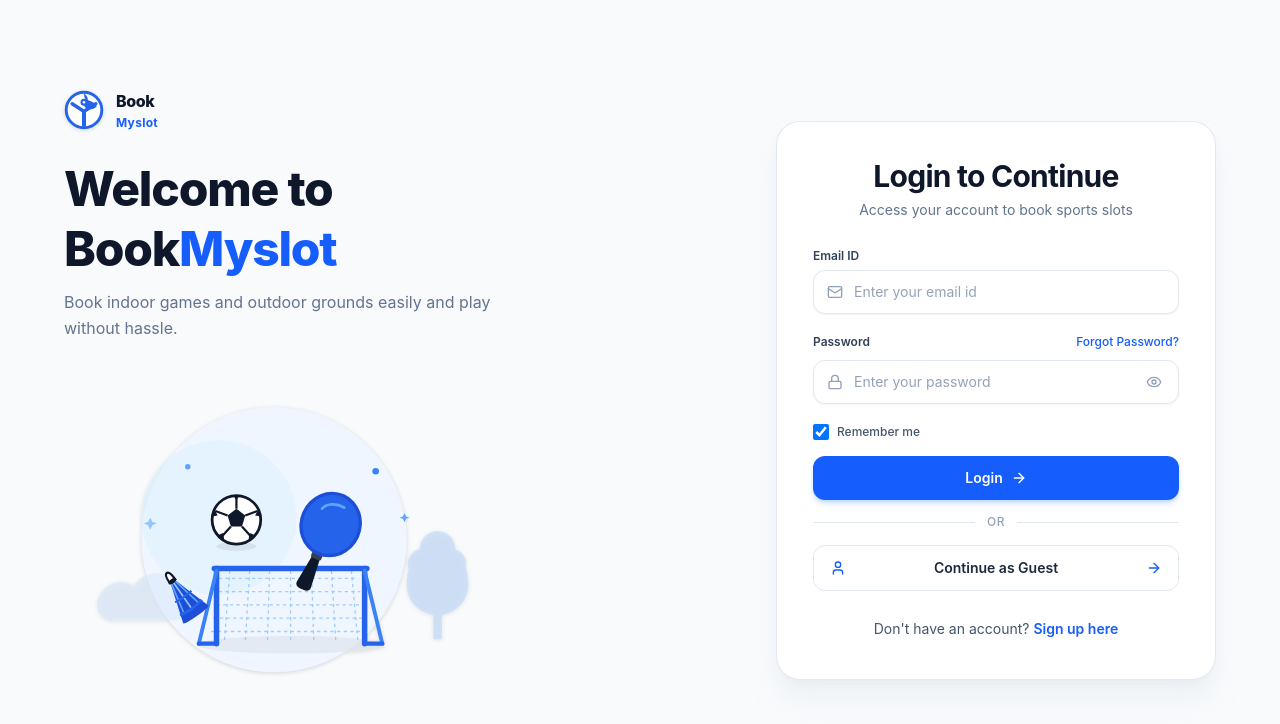
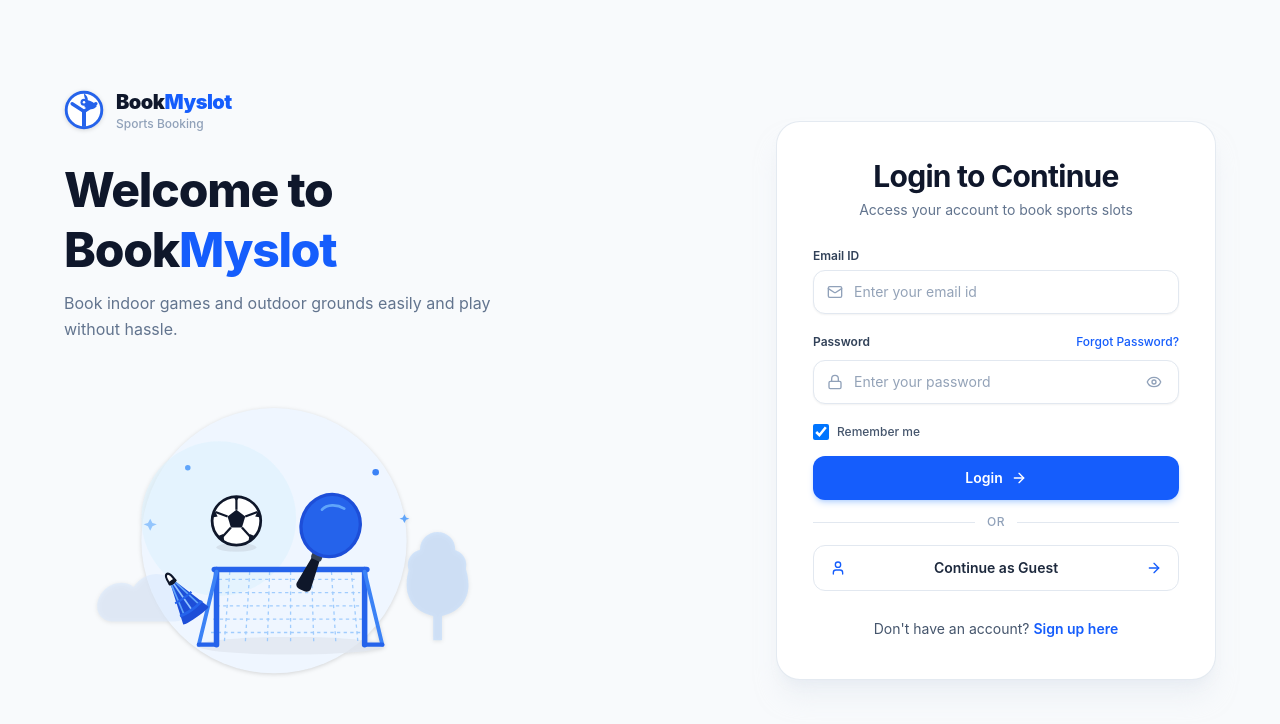
Before and after one commit to jeffy-joe/campus_slot_booking, a React (Vite) app: page /#login in a window 1280 px wide. Shown: the top 724 px of the page. Built offline with nearby package versions, Linux system fonts and the light colour scheme; no server answers.

Commit message:
Keep BookMyslot unified on top line with Sports Booking description below

```diff
--- a/src/components/Sidebar.tsx
+++ b/src/components/Sidebar.tsx
@@ -78,9 +78,13 @@ export const Sidebar: React.FC<SidebarProps> = ({
           className="flex items-center gap-3 text-left group transition-transform active:scale-95 cursor-pointer"
         >
           <LogoIcon className="w-8 h-8 flex-shrink-0 drop-shadow-sm" />
-          <div className="leading-none">
-            <span className="block font-extrabold text-slate-900 text-sm tracking-tight">Book</span>
-            <span className="block font-bold text-blue-600 text-xs tracking-wide mt-0.5">Myslot</span>
+          <div className="leading-tight">
+            <span className="block font-black text-slate-900 text-base tracking-tight">
+              Book<span className="text-blue-600">Myslot</span>
+            </span>
+            <span className="block font-medium text-slate-400 text-xs">
+              Sports Booking
+            </span>
           </div>
         </button>
 
--- a/src/components/admin/AdminSidebar.tsx
+++ b/src/components/admin/AdminSidebar.tsx
@@ -60,9 +60,13 @@ export const AdminSidebar: React.FC<AdminSidebarProps> = ({
           className="flex items-center gap-3 text-left group transition-transform active:scale-95 cursor-pointer"
         >
           <LogoIcon className="w-8 h-8 flex-shrink-0 drop-shadow-xs" />
-          <div className="leading-none">
-            <span className="block font-extrabold text-slate-900 text-sm tracking-tight">Book</span>
-            <span className="block font-bold text-blue-600 text-xs tracking-wide mt-0.5">Myslot</span>
+          <div className="leading-tight">
+            <span className="block font-black text-slate-900 text-base tracking-tight">
+              Book<span className="text-blue-600">Myslot</span>
+            </span>
+            <span className="block font-medium text-slate-400 text-xs">
+              Sports Booking
+            </span>
           </div>
         </button>
 
--- a/src/views/AuthView.tsx
+++ b/src/views/AuthView.tsx
@@ -265,9 +265,13 @@ export const AuthView: React.FC<AuthViewProps> = ({
             <div className="lg:hidden flex flex-col items-center text-center mb-6 space-y-2">
               <div className="flex items-center gap-2.5">
                 <LogoIcon className="w-9 h-9 drop-shadow-sm flex-shrink-0" />
-                <div className="leading-none text-left">
-                  <span className="block font-extrabold text-slate-900 text-sm tracking-tight">Book</span>
-                  <span className="block font-bold text-blue-600 text-xs tracking-wide mt-0.5">Myslot</span>
+                <div className="leading-tight text-left">
+                  <span className="block font-black text-slate-900 text-lg tracking-tight">
+                    Book<span className="text-blue-600">Myslot</span>
+                  </span>
+                  <span className="block font-medium text-slate-400 text-xs">
+                    Sports Booking
+                  </span>
                 </div>
               </div>
               <p className="text-slate-500 text-xs max-w-xs">
@@ -281,9 +285,13 @@ export const AuthView: React.FC<AuthViewProps> = ({
                 {/* Brand Logo Header */}
                 <div className="flex items-center gap-3">
                   <LogoIcon className="w-10 h-10 drop-shadow-sm flex-shrink-0" />
-                  <div className="leading-none">
-                    <span className="block font-extrabold text-slate-900 text-base tracking-tight">Book</span>
-                    <span className="block font-bold text-blue-600 text-xs tracking-wide mt-0.5">Myslot</span>
+                  <div className="leading-tight">
+                    <span className="block font-black text-slate-900 text-xl tracking-tight">
+                      Book<span className="text-blue-600">Myslot</span>
+                    </span>
+                    <span className="block font-medium text-slate-400 text-xs">
+                      Sports Booking
+                    </span>
                   </div>
                 </div>
 
@@ -496,9 +504,13 @@ export const AuthView: React.FC<AuthViewProps> = ({
             <div className="flex items-center justify-between pb-5 sm:pb-6 mb-5 sm:mb-6 border-b border-slate-100">
               <div className="flex items-center gap-2.5">
                 <LogoIcon className="w-8 h-8 flex-shrink-0" />
-                <div className="leading-none">
-                  <span className="block font-extrabold text-slate-900 text-sm tracking-tight">Book</span>
-                  <span className="block font-bold text-blue-600 text-xs tracking-wide mt-0.5">Myslot</span>
+                <div className="leading-tight">
+                  <span className="block font-black text-slate-900 text-base tracking-tight">
+                    Book<span className="text-blue-600">Myslot</span>
+                  </span>
+                  <span className="block font-medium text-slate-400 text-xs">
+                    Sports Booking
+                  </span>
                 </div>
               </div>
 
@@ -694,9 +706,13 @@ export const AuthView: React.FC<AuthViewProps> = ({
             <div className="flex items-center justify-between pb-5 sm:pb-6 mb-5 sm:mb-6 border-b border-slate-100">
               <div className="flex items-center gap-2.5">
                 <LogoIcon className="w-8 h-8 flex-shrink-0" />
-                <div className="leading-none">
-                  <span className="block font-extrabold text-slate-900 text-sm tracking-tight">Book</span>
-                  <span className="block font-bold text-blue-600 text-xs tracking-wide mt-0.5">Myslot</span>
+                <div className="leading-tight">
+                  <span className="block font-black text-slate-900 text-base tracking-tight">
+                    Book<span className="text-blue-600">Myslot</span>
+                  </span>
+                  <span className="block font-medium text-slate-400 text-xs">
+                    Sports Booking
+                  </span>
                 </div>
               </div>
 
```
